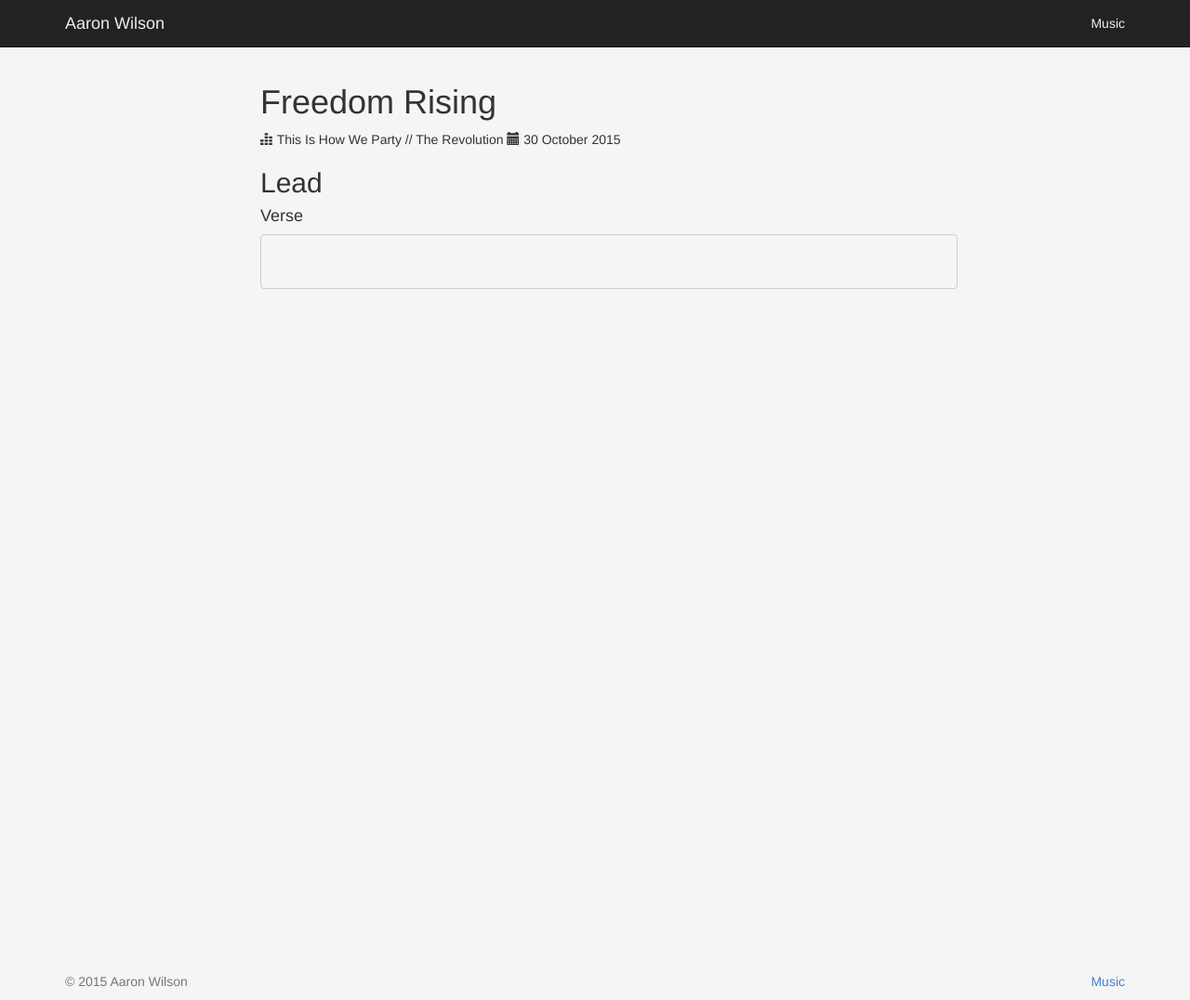
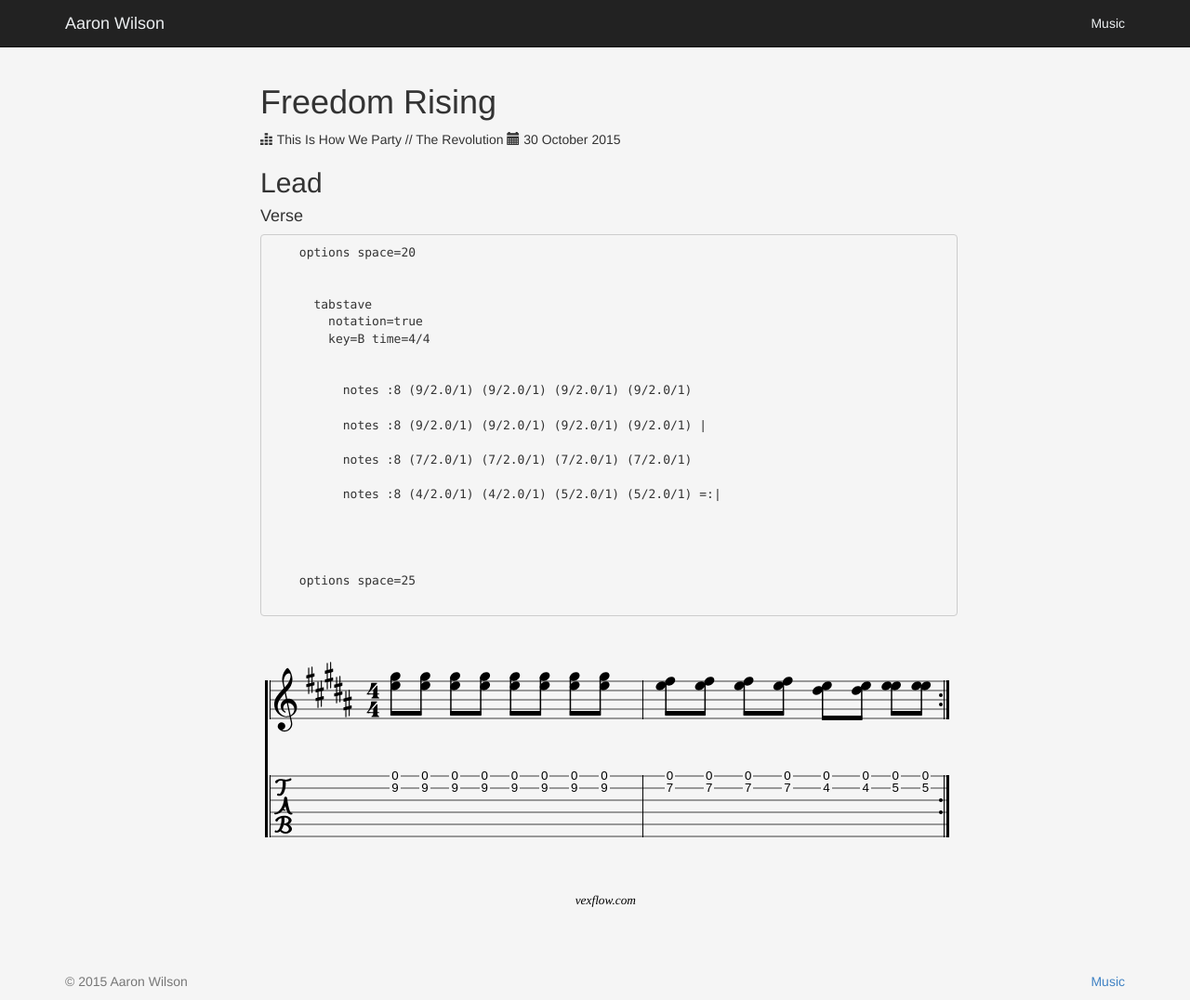
Before and after one commit to aarontwf/limebyte.github.io, a Jekyll site: the page built from _posts/2015-10-30-freedom-rising.html, in a window 1280 px wide and 1076 px high. Shown: the whole window at 93% size. Built offline with Jekyll 4.4.1, drawn with Linux system fonts in a browser that asks for light colours; nearby versions of some CDN libraries.

Commit message:
Update 2015-10-30-freedom-rising.html

```diff
--- a/_posts/2015-10-30-freedom-rising.html
+++ b/_posts/2015-10-30-freedom-rising.html
@@ -9,12 +9,42 @@ date: 2015-10-30 09:46:00
 
 <h2>Lead</h2>
 
-{% for section in site.data.songs.equippers-revolution.freedom-rising.sections %}
+{% assign song = site.data.songs.equippers-revolution.freedom-rising %}
+
+{% for section in song.sections %}
   <h4>{{ section.name }}</h4>
+
   <pre>
-    {{ section.vextab }}
+    options space=20
+
+    {% for stave in section.staves %}
+      tabstave
+        notation=true
+        key={{ song.key }} time={{ song.time-signature }}
+
+        {% for line in stave %}
+          {{ line }}
+        {% endfor %}
+
+    {% endfor %}
+
+    options space=25
   </pre>
+
   <div class="vex-tabdiv" width=750 scale=1.0 editor="false" editor_width=680 editor_height=330>
-    {{ section.vextab }}
+    options space=20
+
+    {% for stave in section.staves %}
+      tabstave
+        notation=true
+        key={{ song.key }} time={{ song.time-signature }}
+
+        {% for line in stave %}
+          {{ line }}
+        {% endfor %}
+
+    {% endfor %}
+
+    options space=25
   </div>
 {% endfor %}
```
